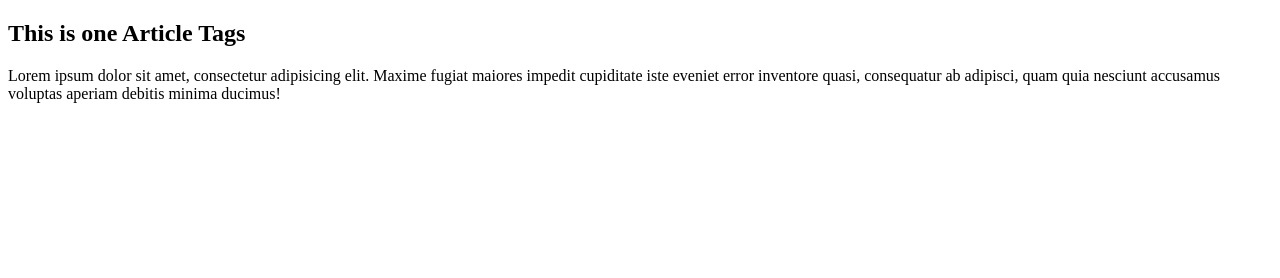
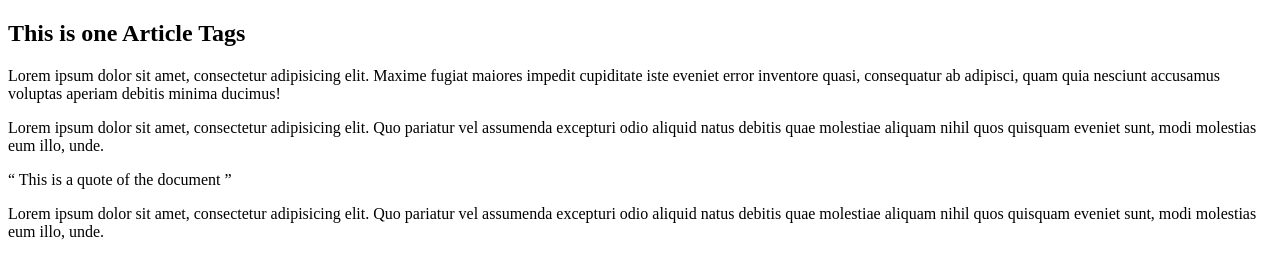
Before and after one commit to imparvez/html-5, a plain HTML site: page index.html in a window 1280 px wide. Drawn offline with Linux system fonts and the light colour scheme.

Commit message:
Understood aside tags

```diff
--- a/index.html
+++ b/index.html
@@ -12,6 +12,16 @@
 			<h1>This is one Article Tags</h1>
 			<p>Lorem ipsum dolor sit amet, consectetur adipisicing elit. Maxime fugiat maiores impedit cupiditate iste eveniet error inventore quasi, consequatur ab adipisci, quam quia nesciunt accusamus voluptas aperiam debitis minima ducimus!</p>
 		</article>
+
+		<!--aside tags-->
+		<!--contains content that are tangentially related to the content around it. For eg: pull-quotes, a glossary or a related links-->
+		<article>
+			<p>Lorem ipsum dolor sit amet, consectetur adipisicing elit. Quo pariatur vel assumenda excepturi odio aliquid natus debitis quae molestiae aliquam nihil quos quisquam eveniet sunt, modi molestias eum illo, unde.</p>
+			<aside><q>
+				This is a quote of the document
+			</q></aside>
+			<p>Lorem ipsum dolor sit amet, consectetur adipisicing elit. Quo pariatur vel assumenda excepturi odio aliquid natus debitis quae molestiae aliquam nihil quos quisquam eveniet sunt, modi molestias eum illo, unde.</p>
+		</article>
 	</div>
 </body>
 </html>
```
